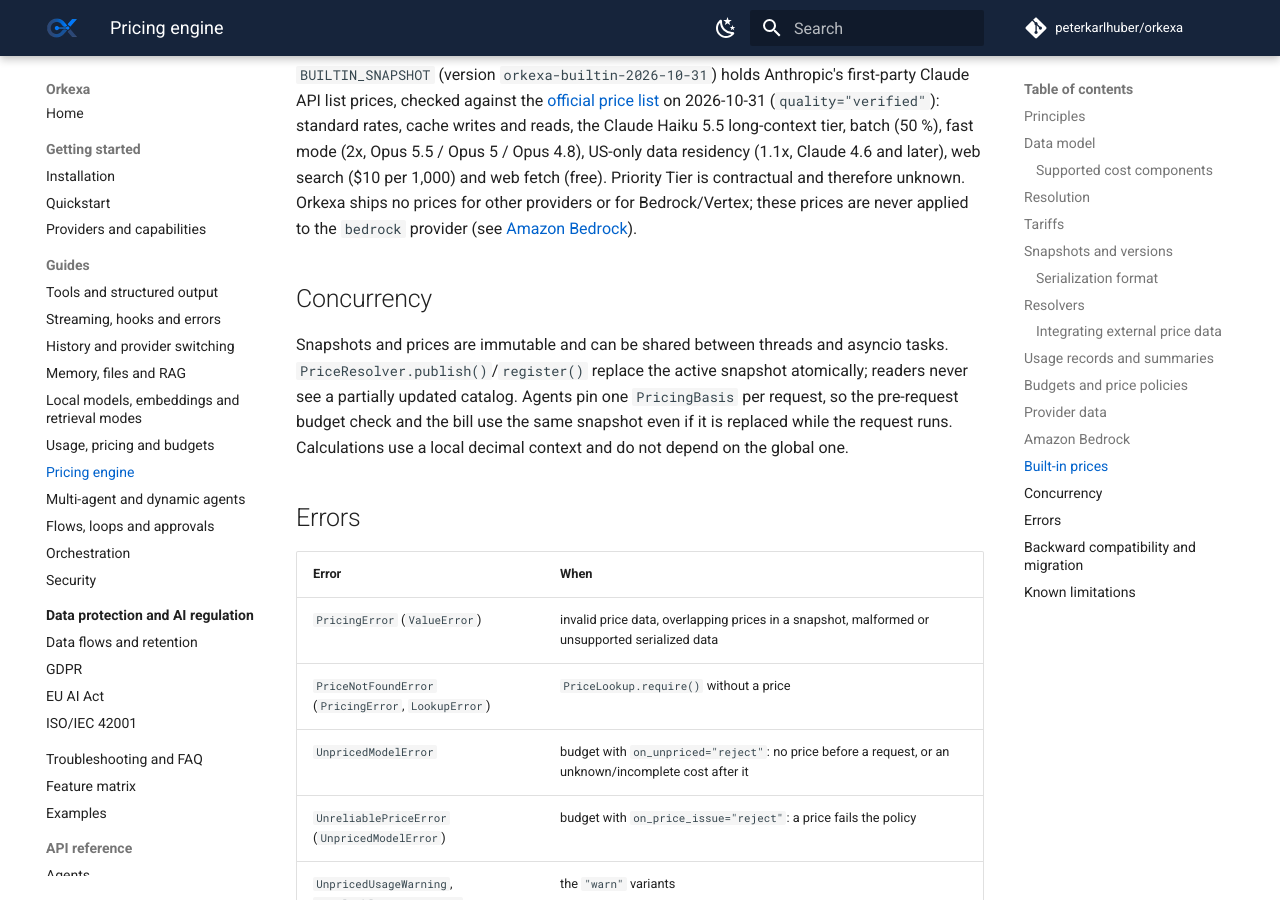
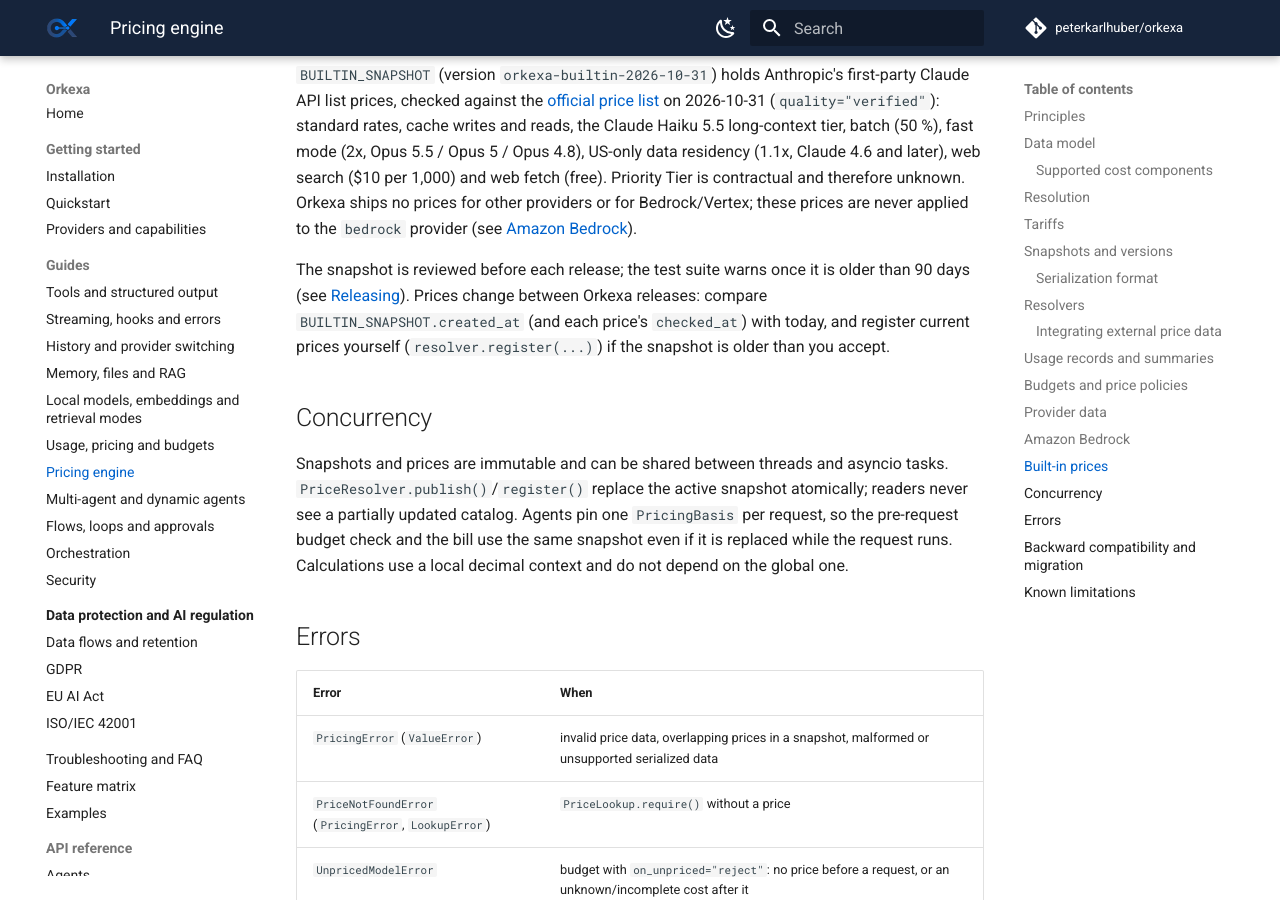
Before and after one commit to peterkarlhuber/orkexa, an MkDocs documentation site: the page built from docs/guides/pricing.md, in a window 1280 px wide and 900 px high, scrolled down 8793 px. Built offline with MkDocs 1.6.1 and Material for MkDocs 9.7.7, drawn with Linux system fonts in a browser that asks for light colours; comment, search, counter and statistics services are not loaded.

Commit message:
Pricing guide: say how old the built-in snapshot may be (ORK-026)
Co-Authored-By: Claude Opus 5.5 <noreply@anthropic.com>

```diff
--- a/docs/guides/pricing.md
+++ b/docs/guides/pricing.md
@@ -331,6 +331,12 @@ Opus 4.8), US-only data residency (1.1x, Claude 4.6 and later), web search ($10
 Orkexa ships no prices for other providers or for Bedrock/Vertex; these prices are
 never applied to the `bedrock` provider (see [Amazon Bedrock](#amazon-bedrock)).
 
+The snapshot is reviewed before each release; the test suite warns once it is older
+than 90 days (see [Releasing](../development/releasing.md#upkeep)). Prices change between
+Orkexa releases: compare `BUILTIN_SNAPSHOT.created_at` (and each price's `checked_at`)
+with today, and register current prices yourself (`resolver.register(...)`) if the
+snapshot is older than you accept.
+
 ## Concurrency
 
 Snapshots and prices are immutable and can be shared between threads and asyncio
```
